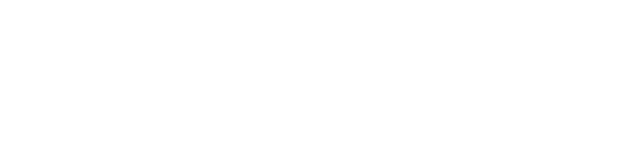
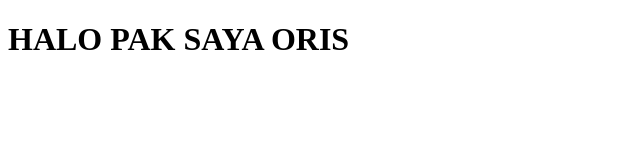
Before and after one commit to Salvatoris/html, a plain HTML site: page index.html in a window 1280 px wide. Shown: the whole page, without its empty margins (0-640 px from the left). Drawn offline with Linux system fonts and the light colour scheme.

Commit message:
modified:   index.html

```diff
--- a/index.html
+++ b/index.html
@@ -7,6 +7,7 @@
         <title>Document</title>
     </head>
     <body>
+        <h1>HALO PAK SAYA ORIS</h1>
 
     </body>
     </html>
```
